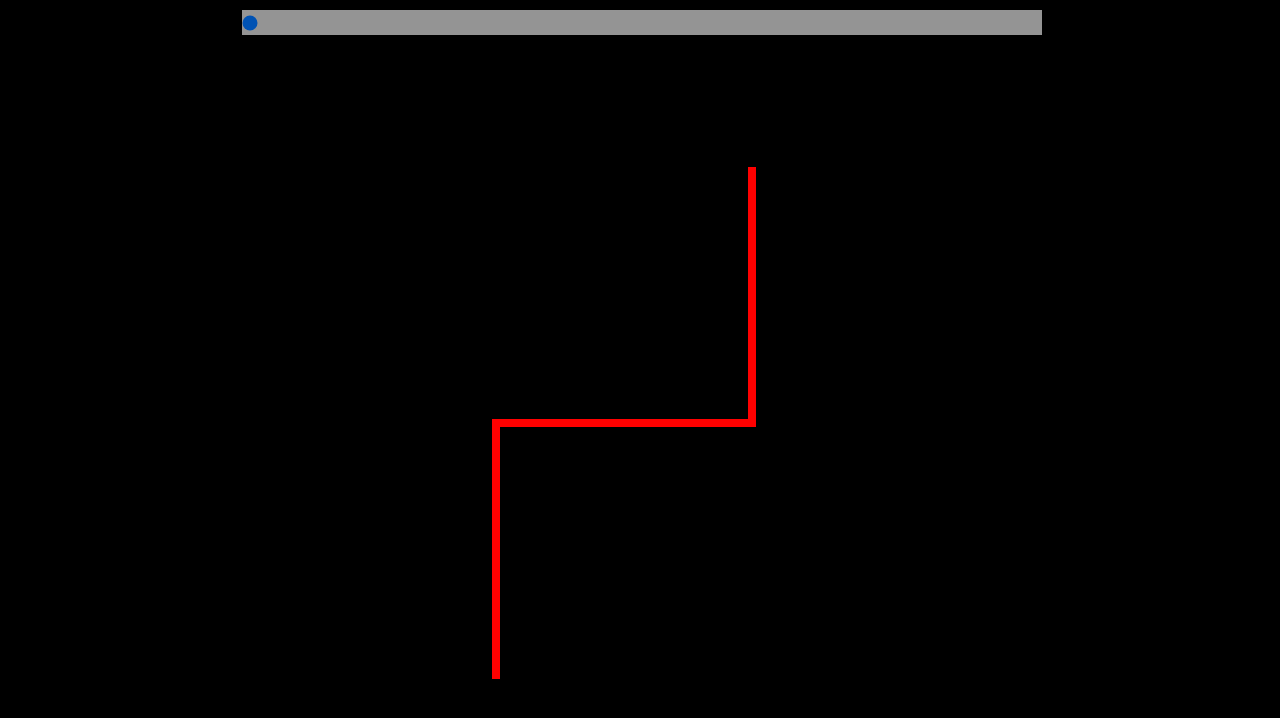
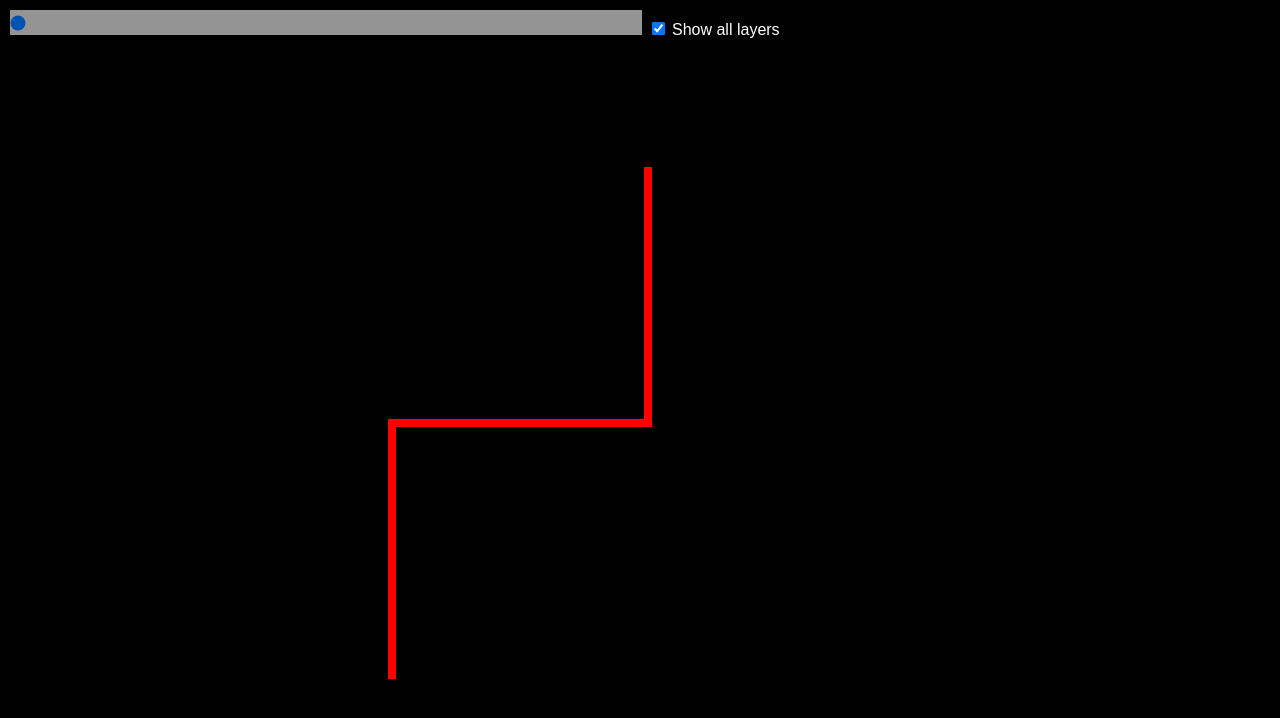
Before and after one commit to treywerr/dragon-curve, a plain HTML site: page index.html in a window 1280 px wide. Drawn offline with Linux system fonts and the light colour scheme.

Commit message:
Various refinements to visuals

```diff
--- a/index.html
+++ b/index.html
@@ -8,6 +8,8 @@
 <body>
 	<div id='canvas-div' class='canvas'>
 		<input type='range' min='0' max='14' value='0' class='slider' id='nslider'>
+		<input type='checkbox' id='showall' checked='true'>
+		<label for='showall'> Show all layers</label>
 	</div>
 	<script src="script.js"></script>
 </body>
--- a/script.js
+++ b/script.js
@@ -16,13 +16,19 @@ canvas.setAttributeNS(null, 'height', '100%');
 canvas.setAttributeNS(null, 'width', '100%');
 document.getElementById('canvas-div').appendChild(canvas);
 
-let colors = ['red', 'orange', 'yellow', 'green', 'blue', 'purple'];
+let colors = ['red', 'orangered', 'orange', 'yellow', 'greenyellow', 'green', 'turquoise', 'blue', 'indigo', 'purple'];
 let colorIndex = 0;
 
 const L = 256; // pixel length of line segments in baseline.
+const n = 8; // number of layers to generate (actual number of layers will be 2*n).
 
 let baseline = document.createElementNS('http://www.w3.org/2000/svg', 'path');
-let baselineCoords = [new Point(L, L*2.5), new Point(L, L*1.5), new Point(2*L, L*1.5), new Point(2*L, L*.5)]
+//let baselineCoords = [new Point(0,2), new Point(1, 2), new Point(2, 2), new Point(2, 1), new Point(2, 0)];
+let baselineCoords = [new Point(1,2), new Point(1,1), new Point(2,1), new Point(2,0)];
+for (let i = 0; i < baselineCoords.length; i++) {
+    baselineCoords[i].x = (baselineCoords[i].x + .5)*L;
+    baselineCoords[i].y = (baselineCoords[i].y + .5)*L;
+}
 let data = "M"+baselineCoords[0].x+' '+baselineCoords[0].y;
 for (let i = 1; i < baselineCoords.length; i++) {
     data += ' L'+baselineCoords[i].x+' '+baselineCoords[i].y;
@@ -30,13 +36,11 @@ for (let i = 1; i < baselineCoords.length; i++) {
 baseline.setAttributeNS(null, 'd', data);
 baseline.setAttributeNS(null, 'class', 'line');
 baseline.setAttributeNS(null, 'stroke', colors[colorIndex]);
-baseline.setAttributeNS(null, 'stroke-width', 8);
+baseline.setAttributeNS(null, 'stroke-width', n);
 
 canvas.appendChild(baseline);
 
-const n = 8;
-
-let lines = [];
+let lines = [baseline];
 
 let prevPoints = baselineCoords;
 let points = [];
@@ -129,9 +133,9 @@ for (let i = 1; i < n; i++) {
 
     diagline.setAttributeNS(null, 'd', diagdata);
     diagline.setAttributeNS(null, 'class', 'line');
-    diagline.setAttributeNS(null, 'stroke', colors[++colorIndex % colors.length]);
-    diagline.setAttributeNS(null, 'visibility', 'hidden');
-    diagline.setAttributeNS(null, 'stroke-width', n-i);
+    diagline.setAttributeNS(null, 'stroke', colors[++colorIndex % colors.length]); // Makes the line colors cycle through an array of rainbow colors
+    diagline.setAttributeNS(null, 'visibility', 'hidden'); // Lines are hidden by default until revealed by slider input
+    diagline.setAttributeNS(null, 'stroke-width', n-i); // Lines get progressively thinner
     canvas.appendChild(diagline);
     lines.push(diagline);
 
@@ -148,9 +152,21 @@ for (let i = 1; i < n; i++) {
 }
 
 var nslider = document.getElementById('nslider');
+var showAll = true;
+var showall = document.getElementById('showall');
+
+showall.oninput = function() {
+    showAll = showall.checked;
+    updateVisibility();
+}
+
 nslider.oninput = function() {
+    updateVisibility();
+}
+
+function updateVisibility() {
     for (let i = 0; i < lines.length; i++) {
-        if (i <= nslider.value-1) {
+        if (i == nslider.value || (i < nslider.value && showAll)) {
             lines[i].setAttributeNS(null, 'visibility', 'visible');
         } else {
             lines[i].setAttributeNS(null, 'visibility', 'hidden');
--- a/style.css
+++ b/style.css
@@ -3,8 +3,8 @@ body {
 }
 
 .canvas {
-	height: 800px;
-	width: 800px;
+	height: 1200px;
+	width: 100%;
 	margin: auto;
 }
 
@@ -15,7 +15,7 @@ body {
 .slider {
   -webkit-appearance: none;  /* Override default CSS styles */
   appearance: none;
-  width: 100%; /* Full-width */
+  width: 50%; /* Full-width */
   height: 25px; /* Specified height */
   background: #d3d3d3; /* Grey background */
   outline: none; /* Remove outline */
@@ -23,3 +23,8 @@ body {
   -webkit-transition: .2s; /* 0.2 seconds transition on hover */
   transition: opacity .2s;
 }
+
+label {
+	font-family: Arial;
+	color: white;
+}
```
